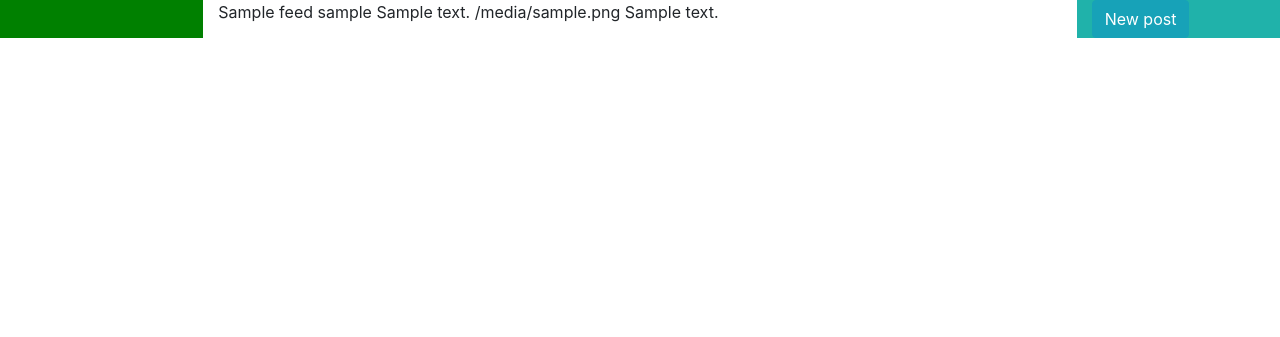
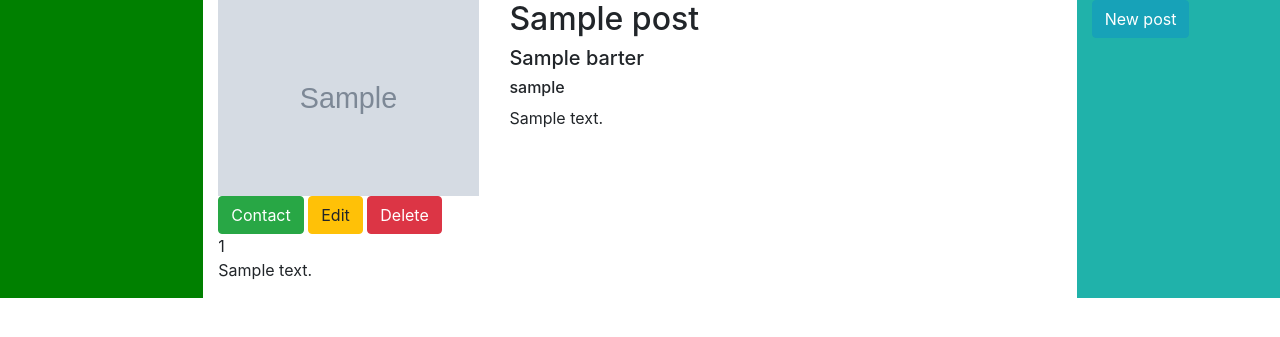
Before and after one commit to alvzed/stickling, a Flask app: template templates/post.html in a window 1280 px wide. Shown: the part 56-393 px from the top of the page. Run offline with Flask 2, Linux system fonts and the light colour scheme; the template is opened without the code that fills it: most values are stand-ins (such as "Sample title", 1, 10 or a date in 2020); grey boxes marked "Sample" are stand-in pictures; some libraries are stand-ins or nearby versions.

Commit message:
add comments

```diff
--- a/templates/post.html
+++ b/templates/post.html
@@ -1,12 +1,35 @@
 {% extends 'base.html' %}
 {% block content %}
 
-
-    {{post.feed}}
-    {{post.username}}
-    {{post.description}}
-    {{post.picture}}
-    {{post.comments}}
+    <div class="row">
+      <div class="col-4">
+        <img src="{{post.picture}}" alt="Image related to post" class="post_image">
+      </div>
+      <div class="col-8">
+        <h2>{{post.title}}</h2>
+        <h5>{{post.barter}}</h5>
+        <h6>{{post.username}}</h3>
+        <p>{{post.description}}</p>
 
 
+      </div>
+    </div>
+
+    <div class="row container">
+        <div class="post_buttons">
+            <a href="mailto:{{post.emailaddress}}" class="btn btn-success">Contact</a>
+            <a href="{{ url_for('view_post', post_id=post._id) }}" class="btn btn-warning">Edit</a>
+            <a href="#" class="btn btn-danger">Delete</a>
+        </div>
+    </div>
+
+  <div class="comments">
+
+    {{ post.comments|length }}
+
+    {% for i in post.comments %}
+    <p>{{ post.comments[loop.index0] }}</p>
+    {% endfor %}
+  </div>
+
 {% endblock %}
--- a/templates/propagation_station.html
+++ b/templates/propagation_station.html
@@ -12,9 +12,7 @@
         <h6>{{post.username}}</h3>
         <p>{{post.description}}</p>
         <div class="post_buttons">
-            <a href="mailto:{{post.emailaddress}}" class="btn btn-info">Contact</a>
             <a href="{{ url_for('view_post', post_id=post._id) }}" class="btn btn-secondary">View</a>
-            <a href=""></a>
         </div>
 
       </div>
```
